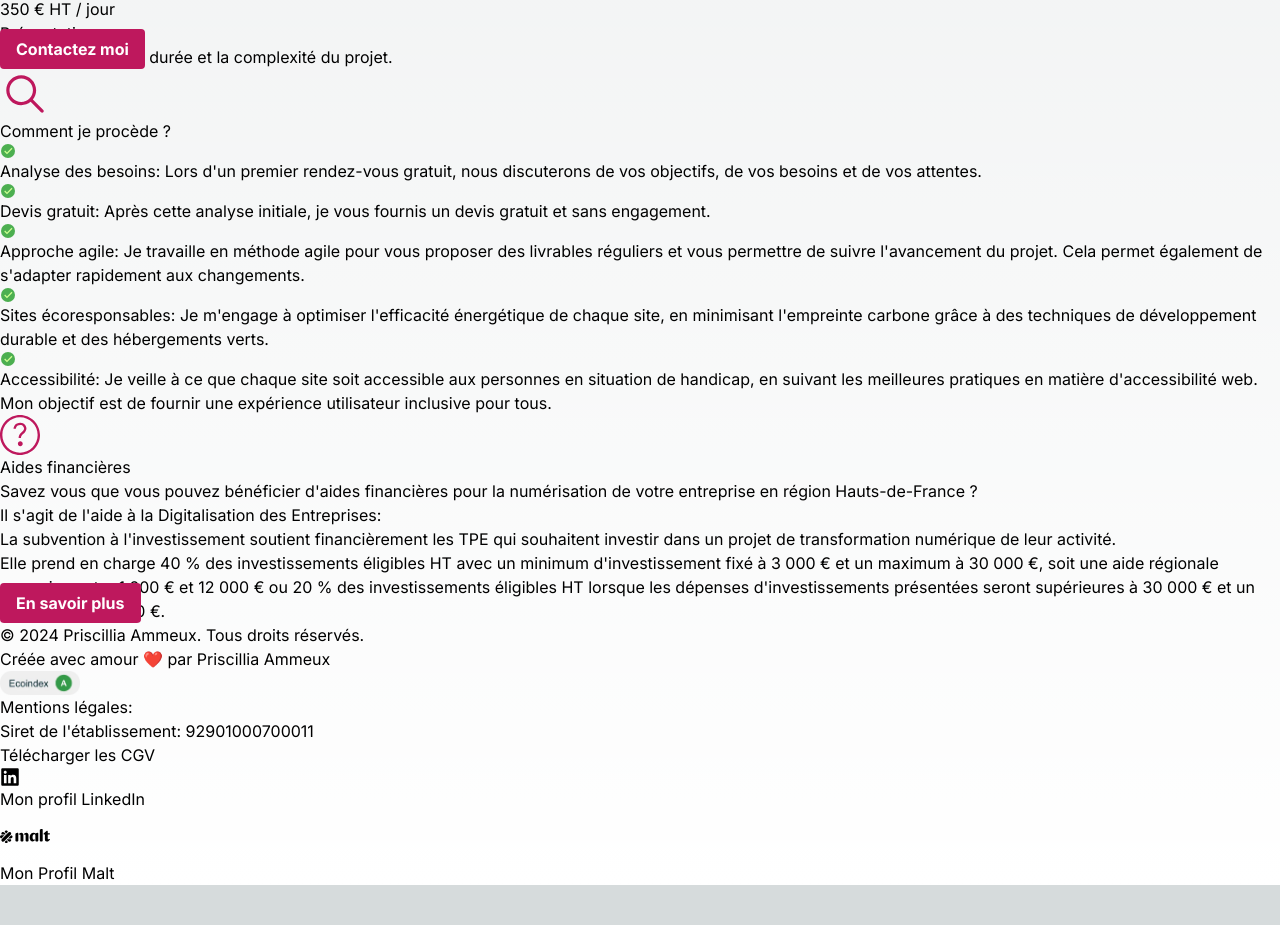
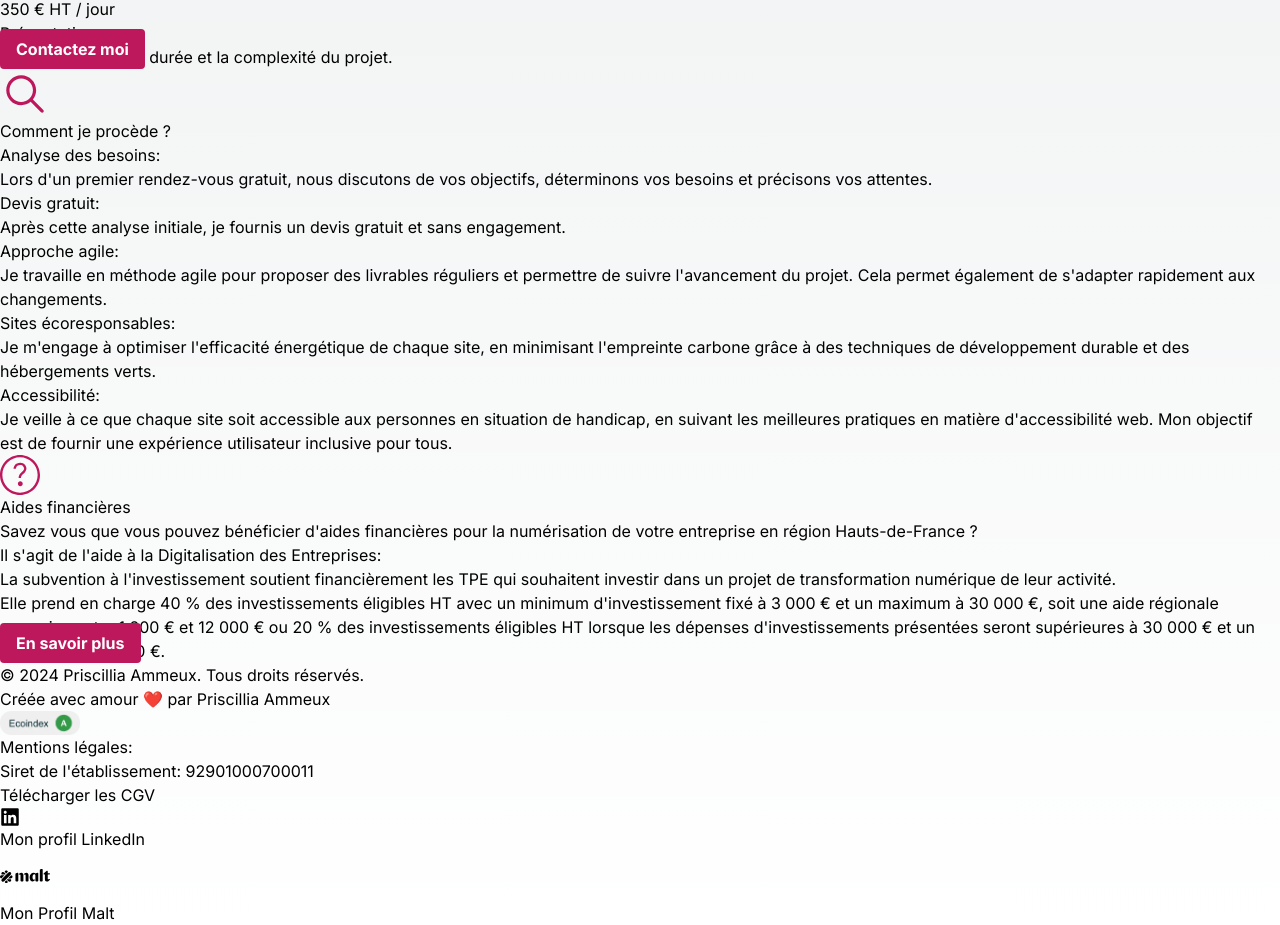
Before and after one commit to PriscilliaAmmeux/my_portfolio, a Next.js app: page /prestations in a window 1280 px wide. Shown: the part 2173-3098 px from the top of the page. Before the commit the page ends 3058 px from the top, so only its background shows below. Built offline with nearby package versions, Linux system fonts and the light colour scheme; a web font is replaced by a local one.

Commit message:
change img profil, change info in button to see website in project, add hover ton social network

```diff
--- a/src/app/components/projectCard/projectCard.tsx
+++ b/src/app/components/projectCard/projectCard.tsx
@@ -46,15 +46,15 @@ export default function ProjectCard({
       <section className="px-6 py-4 flex justify-between absolute bottom-0 w-full">
         <Button
           type="button"
-          text="Voir la démo"
+          text="Visiter le site web"
           href={demoLink}
-          ariaLabel="Cliquez sur le bouton pour aller voir la démo du site"
+          ariaLabel="Cliquez sur le bouton pour visiter le site web"
         />
         <Button
           type="button"
           text="Voir sur GitHub"
           href={githubLink}
-          ariaLabel="Cliquez sur le bouton pour aller voir le Github du site"
+          ariaLabel="Cliquez sur le bouton pour visiter le Github du site"
         />
       </section>
     </section>
--- a/src/app/ui/process/process.tsx
+++ b/src/app/ui/process/process.tsx
@@ -1,14 +1,33 @@
 import ItemList from "@/app/components/itemList/itemList";
 import Title from "@/app/ui/title/title";
 import { IoIosSearch } from "react-icons/io";
-import { FcOk } from "react-icons/fc";
 
 const processContent = [
-  "Analyse des besoins: Lors d'un premier rendez-vous gratuit, nous discuterons de vos objectifs, de vos besoins et de vos attentes.",
-  "Devis gratuit: Après cette analyse initiale, je vous fournis un devis gratuit et sans engagement.",
-  "Approche agile: Je travaille en méthode agile pour vous proposer des livrables réguliers et vous permettre de suivre l'avancement du projet. Cela permet également de s'adapter rapidement aux changements.",
-  "Sites écoresponsables: Je m'engage à optimiser l'efficacité énergétique de chaque site, en minimisant l'empreinte carbone grâce à des techniques de développement durable et des hébergements verts.",
-  "Accessibilité: Je veille à ce que chaque site soit accessible aux personnes en situation de handicap, en suivant les meilleures pratiques en matière d'accessibilité web. Mon objectif est de fournir une expérience utilisateur inclusive pour tous.",
+  {
+    title: "Analyse des besoins: ",
+    content:
+      "Lors d'un premier rendez-vous gratuit, nous discutons de vos objectifs, déterminons vos besoins et précisons vos attentes.",
+  },
+  {
+    title: "Devis gratuit: ",
+    content:
+      "Après cette analyse initiale, je fournis un devis gratuit et sans engagement.",
+  },
+  {
+    title: "Approche agile: ",
+    content:
+      "Je travaille en méthode agile pour proposer des livrables réguliers et permettre de suivre l'avancement du projet. Cela permet également de s'adapter rapidement aux changements.",
+  },
+  {
+    title: "Sites écoresponsables: ",
+    content:
+      "Je m'engage à optimiser l'efficacité énergétique de chaque site, en minimisant l'empreinte carbone grâce à des techniques de développement durable et des hébergements verts.",
+  },
+  {
+    title: "Accessibilité: ",
+    content:
+      "Je veille à ce que chaque site soit accessible aux personnes en situation de handicap, en suivant les meilleures pratiques en matière d'accessibilité web. Mon objectif est de fournir une expérience utilisateur inclusive pour tous.",
+  },
 ];
 
 export default function Process() {
@@ -16,11 +35,15 @@ export default function Process() {
     <article className="p-6 md:ml-20 md:mr-20">
       <Title text="Comment je procède ?" icon={IoIosSearch} />
       <ul className="flex flex-col space-y-4 font-medium">
-        {processContent.map((content, index) => (
+        {processContent.map((item, index) => (
           <ItemList
             key={index}
-            Icon={FcOk}
-            text={<p className="leading-relaxed">{content}</p>}
+            text={
+              <section>
+                <h3 className="font-bold">{item.title}</h3>
+                <p className="leading-relaxed">{item.content}</p>
+              </section>
+            }
           />
         ))}
       </ul>
--- a/src/app/ui/profileLink/profileLink.tsx
+++ b/src/app/ui/profileLink/profileLink.tsx
@@ -18,7 +18,7 @@ export default function ProfileLink({
   return (
     <section className="flex items-center justify-center dark:from-black dark:via-black lg:static lg:h-auto lg:w-auto lg:bg-none">
       <a
-        className="flex items-center p-1 gap-2 lg:p-0 lg:pointer-events-auto cursor-pointer hover:text-pink-700 transition-colors duration-300"
+        className="flex items-center p-1 gap-2 lg:p-0 lg:pointer-events-auto cursor-pointer transition-colors duration-300 text-xs md:text-sm lg:text-base hover:text-pink-700 hover:font-bold p-1"
         href={href}
         target="_blank"
         rel="noopener noreferrer"
```
Also changed, not shown: src/app/ui/homePage/homePage.tsx (+6 -4 lines), public/me.webp, public/me2.webp (deleted).
